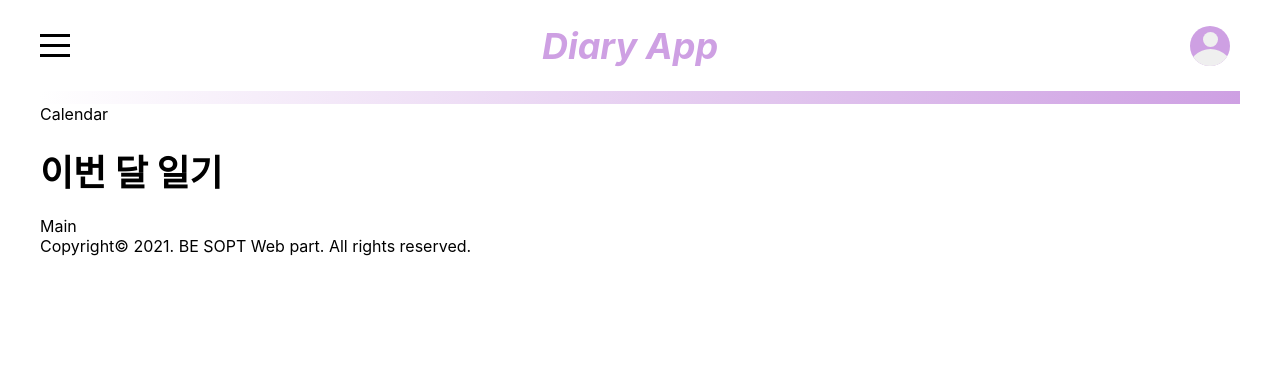
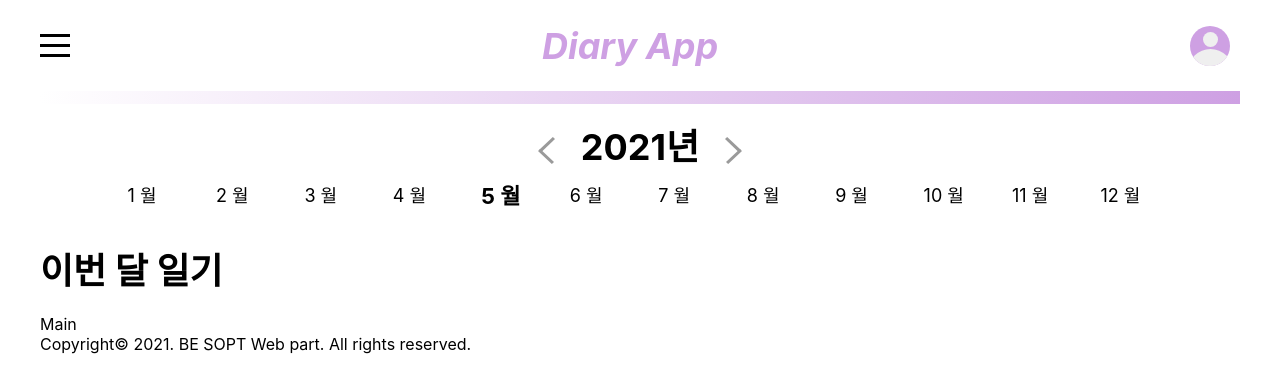
Before and after one commit to healing99/SOPT_28th_WEB, a React (Create React App) app in the folder 4th_seminar/diary-app/: page / in a window 1280 px wide. Shown: the top 392 px of the page. Built offline with nearby package versions, Linux system fonts and the light colour scheme.

Commit message:
[step 5] Calendar 구현하기

```diff
--- a/4th_seminar/diary-app/src/App.js
+++ b/4th_seminar/diary-app/src/App.js
@@ -1,4 +1,4 @@
-import React from "react";
+import React, { useState } from "react";
 import { BrowserRouter, Route, Switch } from "react-router-dom";
 import MainHeader from "./components/common/MainHeader";
 import Calendar from "./components/common/Calendar";
@@ -7,12 +7,27 @@ import Footer from "./components/common/Footer";
 import Main from "./pages/Main";
 import Diary from "./pages/Diary";
 
+const getCurrDate = () => {
+  const now = new Date();
+  const currYear = now.getFullYear();
+  const currMonth = now.getMonth();
+  return { year: currYear, month: currMonth };
+};
+
 function App() {
+  const [year, setYear] = useState(getCurrDate().year);
+  const [month, setMonth] = useState(getCurrDate().month);
+
   return (
     <>
       <BrowserRouter>
         <MainHeader />
-        <Calendar />
+        <Calendar
+          currYear={year}
+          currMonth={month}
+          setCurrYear={setYear}
+          setCurrMonth={setMonth}
+        />
         <Title />
         <Switch>
           <Route exact path="/" component={Main} />
--- a/4th_seminar/diary-app/src/components/common/Calendar.js
+++ b/4th_seminar/diary-app/src/components/common/Calendar.js
@@ -1,7 +1,110 @@
-import React from "react";
+import React, { useRef } from "react";
+import styled from "styled-components";
+import LeftOff from "../../assets/LeftOff.svg";
+import LeftOn from "../../assets/LeftOn.svg";
+import RightOff from "../../assets/RightOff.svg";
+import RightOn from "../../assets/RightOn.svg";
 
-const Calendar = () => {
-  return <div>Calendar</div>;
+const CalendarWrap = styled.div`
+  .calendar {
+    width: 1200px;
+    height: 118px;
+    display: flex;
+    flex-direction: column;
+    justify-content: center;
+    align-items: center;
+
+    &__year {
+      display: flex;
+      flex-direction: row;
+      justify-content: center;
+      align-items: flex-end;
+      height: 61px;
+      &--left:hover,
+      &--right:hover {
+        cursor: pointer;
+      }
+      &--number {
+        font-size: 36px;
+        font-weight: bold;
+        margin: 0 25px;
+        line-height: 1;
+      }
+    }
+    &__month {
+      height: 57px;
+      display: flex;
+      flex-direction: row;
+      justify-content: space-between;
+      align-items: center;
+      width: 1025px;
+      &--button {
+        font-size: 18px;
+        width: 52px;
+        &:hover {
+          font-size: 22px;
+          font-weight: bold;
+          cursor: pointer;
+        }
+      }
+    }
+  }
+`;
+
+const Calendar = (props) => {
+  const { currYear, setCurrYear, currMonth, setCurrMonth } = props;
+
+  const monthList = [0, 1, 2, 3, 4, 5, 6, 7, 8, 9, 10, 11];
+
+  //useRef를 사용하여 DOM 요소를 가져올 수 있는 변수를 선언
+  const leftButton = useRef();
+  const rightButton = useRef();
+
+  return (
+    <CalendarWrap>
+      <div className="calendar">
+        <div className="calendar__year">
+          <img
+            className="calendar__year--left"
+            src={LeftOff}
+            alt=""
+            onClick={() => setCurrYear(currYear - 1)} //왼쪽 버튼을 누르면 현재 연도에서 -1을 한 값을 다시 저장
+            onMouseEnter={() => (leftButton.current.src = LeftOn)} //마우스가 영역 안으로 들어올 경우, 아이콘을 변경
+            onMouseLeave={() => (leftButton.current.src = LeftOff)}
+            ref={leftButton}
+          />
+          <div className="calendar__year--number">{currYear}년</div>
+          <img
+            className="calendar__year--right"
+            src={RightOff}
+            alt=""
+            onClick={() => setCurrYear(currYear + 1)}
+            onMouseEnter={() => (rightButton.current.src = RightOn)}
+            onMouseLeave={() => (rightButton.current.src = RightOff)}
+            ref={rightButton}
+          />
+        </div>
+        <div className="calendar__month">
+          {monthList.map((month) => {
+            return (
+              <div
+                key={month}
+                className="calendar__month--button"
+                onClick={() => setCurrMonth(month)}
+                style={
+                  month === currMonth
+                    ? { fontSize: "22px", fontWeight: "bold" }
+                    : {}
+                }
+              >
+                {month + 1} 월
+              </div>
+            );
+          })}
+        </div>
+      </div>
+    </CalendarWrap>
+  );
 };
 
 export default Calendar;
```
